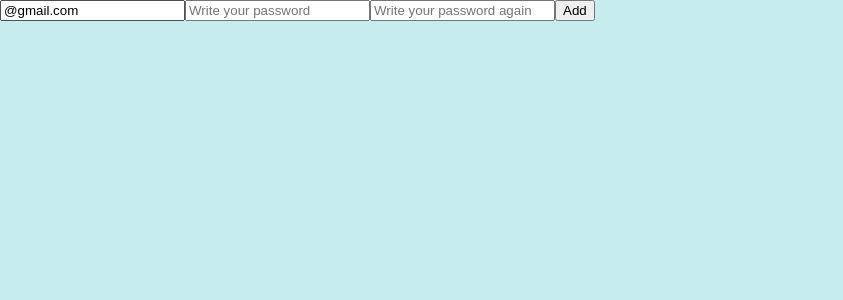
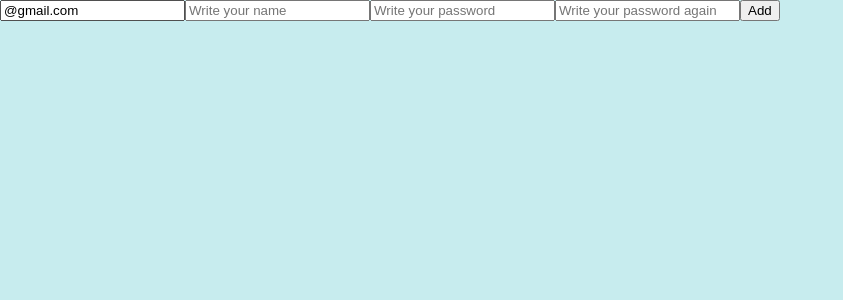
Before and after one commit to zpdl95/react-masterclass, a React (Create React App) app: page / in a window 1280 px wide. Shown: the top 300 px of the page, without its empty margins (0-843 px from the left). Built offline with nearby package versions, Linux system fonts and the light colour scheme.

Commit message:
#5.9 Custom Validation

```diff
--- a/src/ToDoList.tsx
+++ b/src/ToDoList.tsx
@@ -27,8 +27,10 @@ import { useForm } from "react-hook-form";
 
 interface IForm {
   email: string;
+  name: string;
   password: string;
   password_validation: string;
+  extraError?: string;
 }
 
 export default ToDoList;
@@ -38,17 +40,26 @@ function ToDoList() {
   /* handleSubmit = 제출의 제어와 검증이 성공했을때 실패했을때의 함수를 실행함 */
   /* formState = form의 상태에 대해 알려줌 */
   /* useForm({defaultValues:})을 사용함으로써 기본값을 정해줄 수 있음 */
+  /* setError = error를 발생시키는 함수  */
   const {
     register,
     handleSubmit,
     formState: { errors },
+    setError,
   } = useForm<IForm>({
     defaultValues: { email: "@gmail.com" },
   });
   const onValid = (data: IForm) => {
-    console.log(data);
+    if (data.password !== data.password_validation) {
+      setError(
+        "password_validation",
+        { message: "패스워드가 다릅니다." },
+        { shouldFocus: true }
+      );
+    }
+    /* error를 추가하는 방법 */
+    // setError("extraError", { message: "서버가 끊켰습니다" });
   };
-  console.log(errors);
   return (
     <div>
       {/* handleSubmit() = 이 함수는 일단 실행을 시켜야 한다 그리고 input검증이 끝나면 결과값을 준다 */}
@@ -65,6 +76,19 @@ function ToDoList() {
           placeholder="Write your email"
         />
         <span>{errors?.email?.message}</span>
+        <input
+          {...register("name", {
+            required: true,
+            /* validate = boolean or string or function or object 가능 */
+            /* validate에 async를 사용해서 비동기로 만들어 서버와 통신 가능 */
+            validate: {
+              noNico: async (value) =>
+                !value.includes("nico") || "'nico'를 포함하고 있습니다",
+            },
+          })}
+          placeholder="Write your name"
+        />
+        <span>{errors?.name?.message}</span>
         <input
           {...register("password", {
             required: true,
@@ -83,7 +107,9 @@ function ToDoList() {
           type="password"
           placeholder="Write your password again"
         />
+        <span>{errors?.password_validation?.message}</span>
         <button>Add</button>
+        <span>{errors?.extraError?.message}</span>
       </form>
     </div>
   );
```
